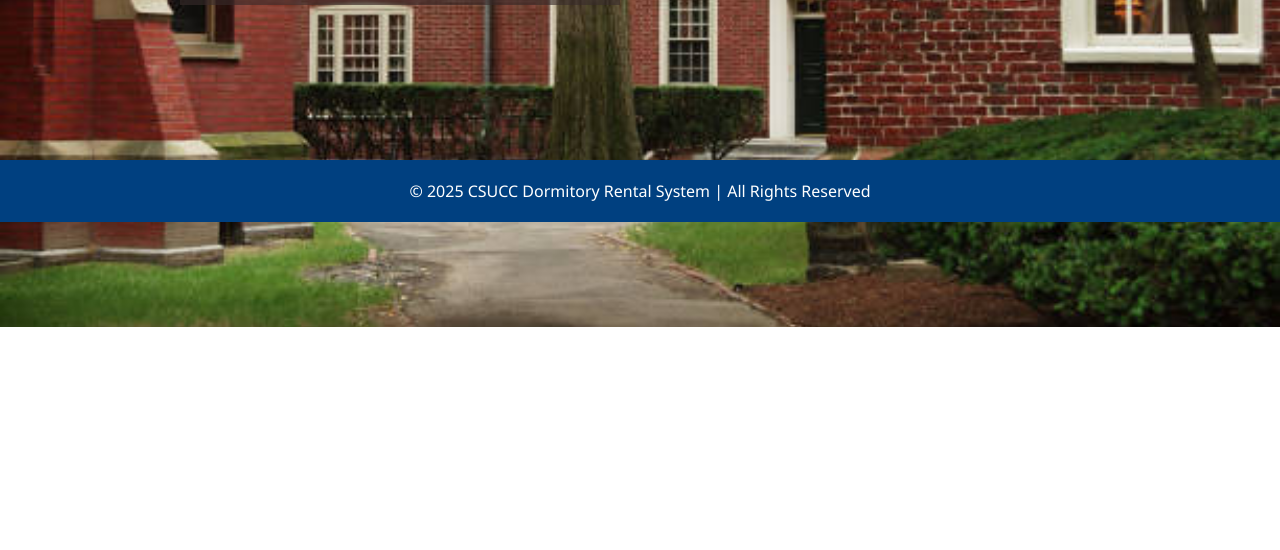
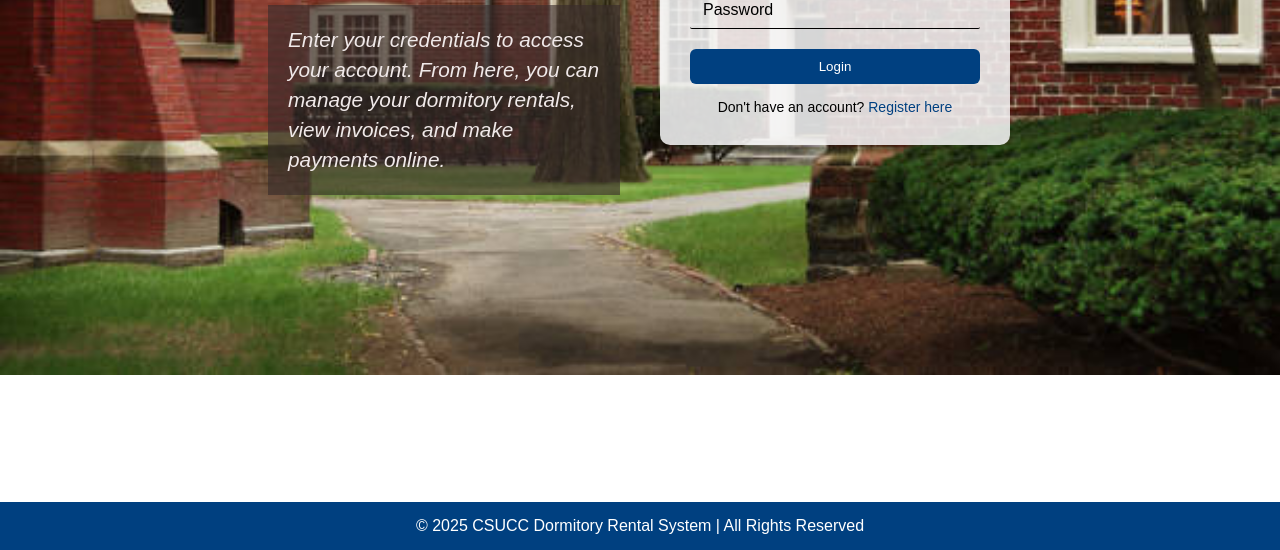
Before and after one commit to Jimmy20156/Security_IT107, a plain HTML site: page frontend/login.html in a window 1280 px wide. Shown: the part 473-1023 px from the top of the page. Before the commit the page ends 800 px from the top, so only its background shows below. Drawn offline with Linux system fonts and the light colour scheme.

Commit message:
enhance the login and register

```diff
--- a/static/styles/index.css
+++ b/static/styles/index.css
@@ -1,5 +1,5 @@
 
-    * {
+* {
     margin: 0;
     padding: 0;
     box-sizing: border-box;
@@ -137,8 +137,8 @@ nav ul li a {
 /* Footer */
 footer {
     text-align: center;
-    padding: 20px;
+    padding: 1px;
     background: #004080;
     color: white;
-    margin-top: 20px;
-}
+    margin-top: 10px;
+    }
--- a/static/styles/login.css
+++ b/static/styles/login.css
@@ -1,9 +1,9 @@
 
     * {
       margin: 0;
-      padding: 0;
+      /* padding: 0; */
       box-sizing: border-box;
-      font-family: "Segoe UI", Arial, sans-serif;
+      font-family: Arial, sans-serif;
     }
 
     body {
@@ -12,6 +12,7 @@
       background-size: cover;
       background-position: center;
       height: 100vh;
+
     }
 
     /* Header */
@@ -149,11 +150,10 @@
 
     footer {
     text-align: center;
-    padding: 20px;
+    padding: 15px;
     background: #004080;
     color: white;
-    margin-top: 55px;
-    }
+    margin-top: 19px; }
 
 
     main {
@@ -161,11 +161,12 @@
       display: flex;
       align-items: center;
       justify-content: center;
-      padding: 40px 20px;
+      padding:  228px;
     }
 
     .container {
       display: flex;
+      flex: 1;
       gap: 40px;
       max-width: 1000px;
       width: 100%;
--- a/static/styles/register.css
+++ b/static/styles/register.css
@@ -61,7 +61,7 @@
   display: flex;
   justify-content: space-between;
   align-items: stretch;
-  max-width: 900px;
+  max-width: 1000px;
   width: 100%;
   background: #fff;
   padding: 20px;
@@ -105,7 +105,7 @@
 
     .formgroup input,
     .formgroup select {
-      width: 100%;
+      width: 90%;
       padding: 6px;
       border: 1px solid #ccc;
       border-radius: 5px;
@@ -159,5 +159,5 @@
     padding: 1px;
     background: #004080;
     color: white;
-    margin-top: 5px;
+    margin-top: 15px;
     }
```
